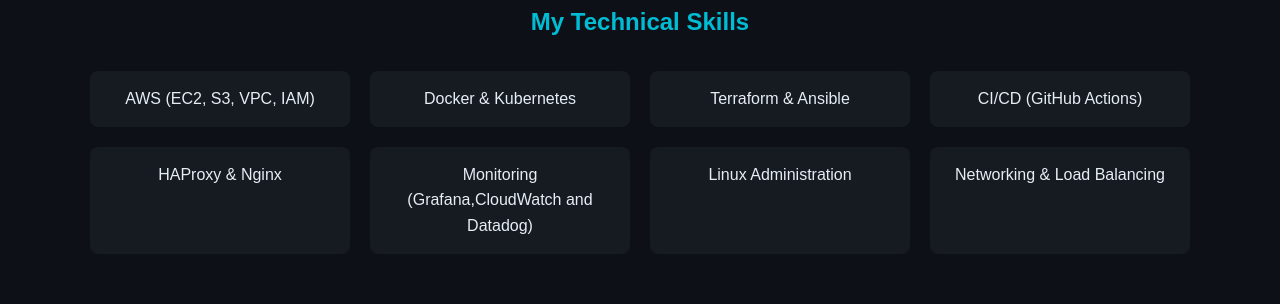
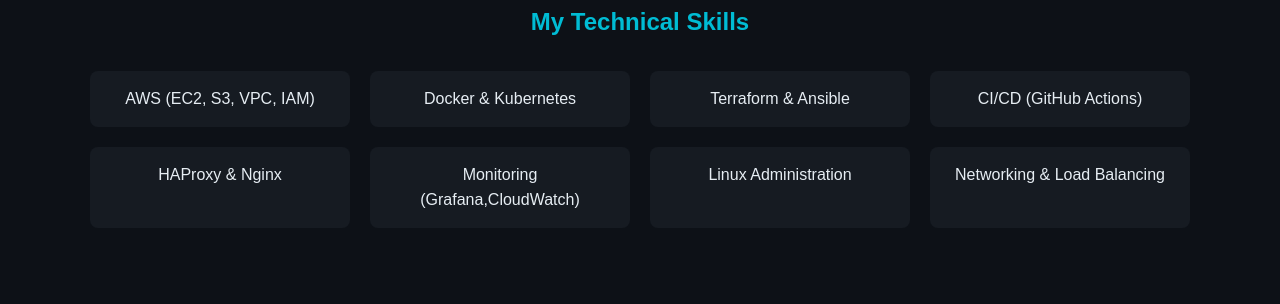
Before and after one commit to Kenny2113/my-portfolio-website, a plain HTML site: page Kennedy-1.0.0/index.html in a window 1280 px wide. Shown: the part 1166-1470 px from the top of the page. Drawn offline with Linux system fonts and the light colour scheme.

Commit message:
edited index.html file line 101

```diff
--- a/Kennedy-1.0.0/index.html
+++ b/Kennedy-1.0.0/index.html
@@ -98,7 +98,7 @@
         <div class="skill">Terraform & Ansible</div>
         <div class="skill">CI/CD (GitHub Actions)</div>
         <div class="skill">HAProxy & Nginx</div>
-        <div class="skill">Monitoring (Grafana,CloudWatch and Datadog)</div>
+        <div class="skill">Monitoring (Grafana,CloudWatch)</div>
         <div class="skill">Linux Administration</div>
         <div class="skill">Networking & Load Balancing</div>
       </div>
```
